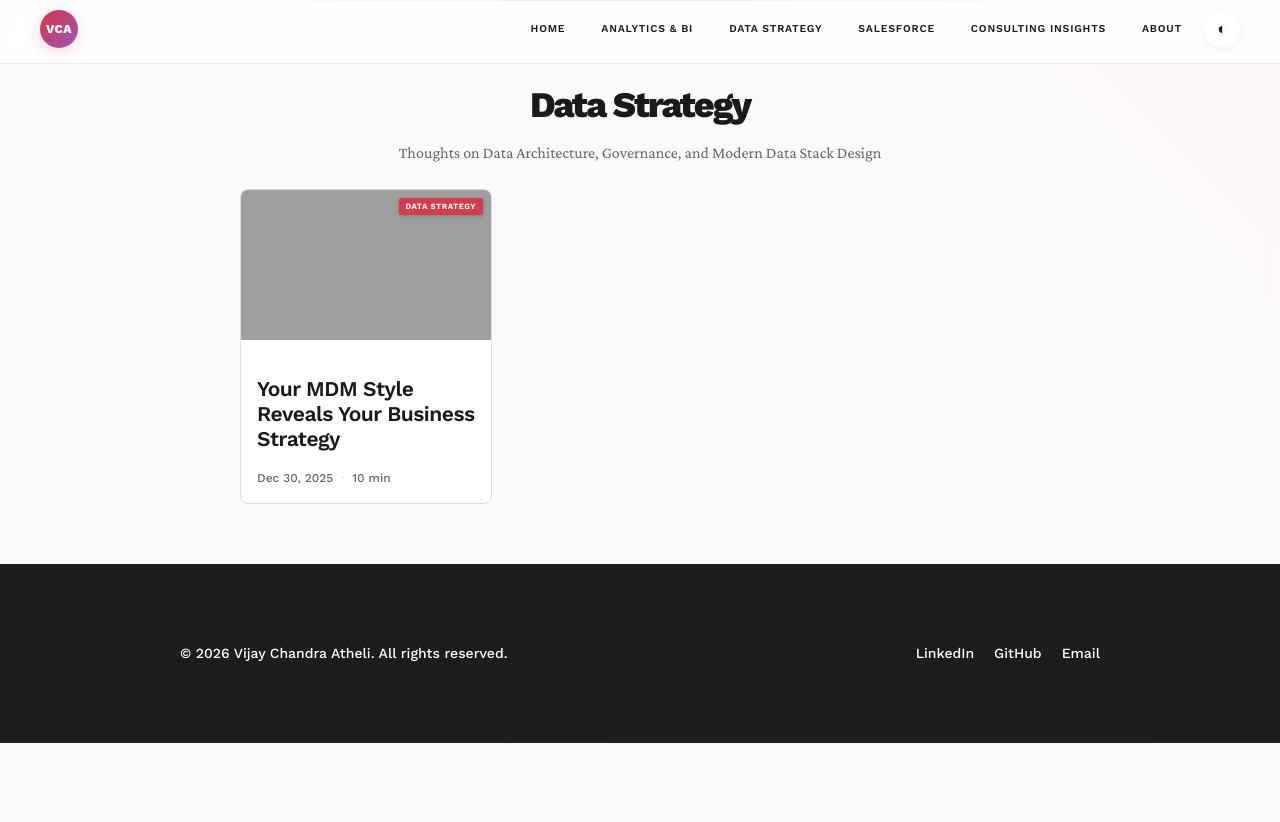
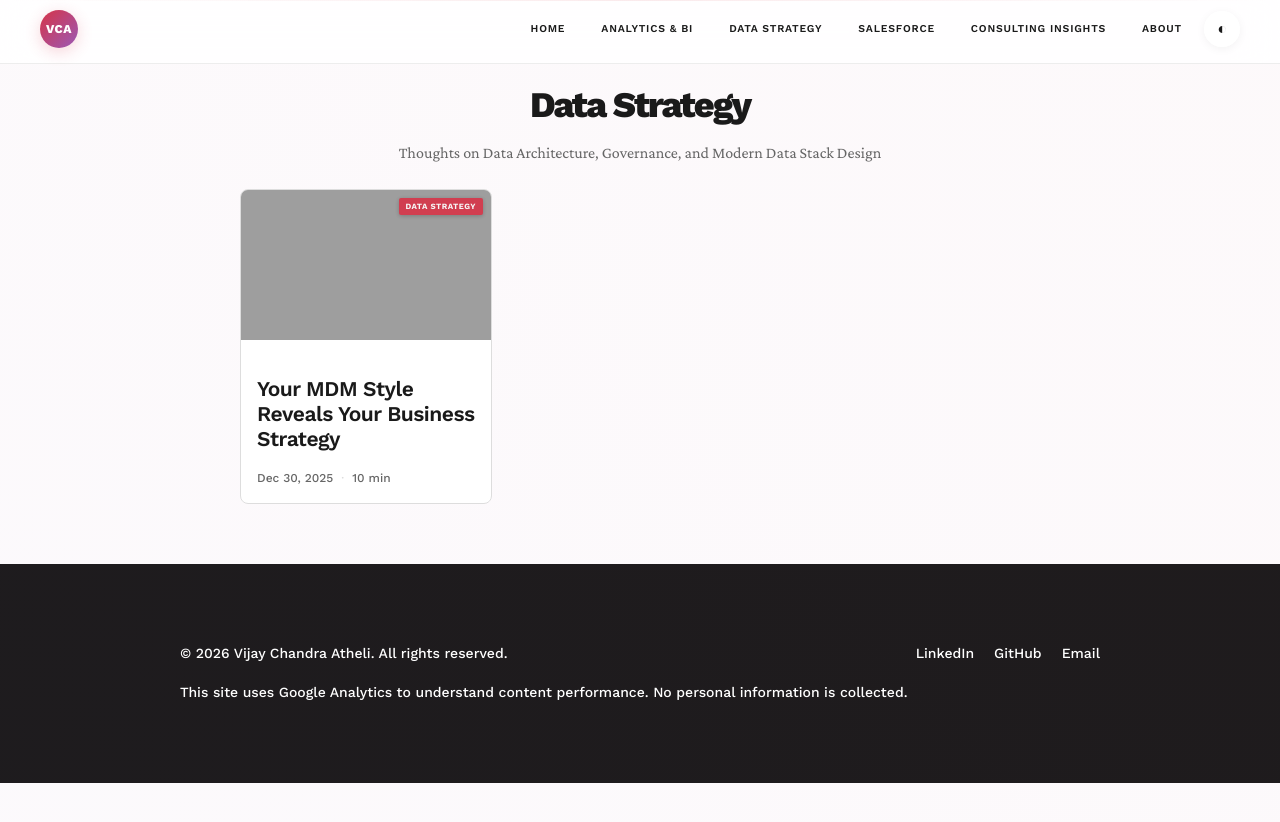
Before and after one commit to VijayChandraAtheli/vijaychandraatheli.com, a Jekyll site: the page built from pages/data-strategy.md, in a window 1280 px wide. Shown: the top 822 px of the page. Built offline with Jekyll 4.4.1, drawn with Linux system fonts in a browser that asks for light colours; part of the change alters nothing that is shown; grey boxes are pictures that could not be loaded.

Commit message:
Website Analytics deployment

```diff
--- a/_includes/footer.html
+++ b/_includes/footer.html
@@ -13,6 +13,9 @@
                     <a href="mailto:{{ site.author.email }}">Email</a>
                 {% endif %}
             </div>
+            <p class="privacy-notice">
+                This site uses Google Analytics to understand content performance. No personal information is collected.
+            </p>
         </div>
     </div>
 </footer>
--- a/_layouts/default.html
+++ b/_layouts/default.html
@@ -1,6 +1,16 @@
 <!DOCTYPE html>
 <html lang="en">
 <head>
+    <!-- Google tag (gtag.js) -->
+    <script async src="https://www.googletagmanager.com/gtag/js?id=G-41Y1NJVNQB"></script>
+    <script>
+      window.dataLayer = window.dataLayer || [];
+      function gtag(){dataLayer.push(arguments);}
+      gtag('js', new Date());
+
+      gtag('config', 'G-41Y1NJVNQB');
+    </script>
+
     <meta charset="UTF-8">
     <meta name="viewport" content="width=device-width, initial-scale=1.0">
     <meta http-equiv="X-UA-Compatible" content="ie=edge">
```
